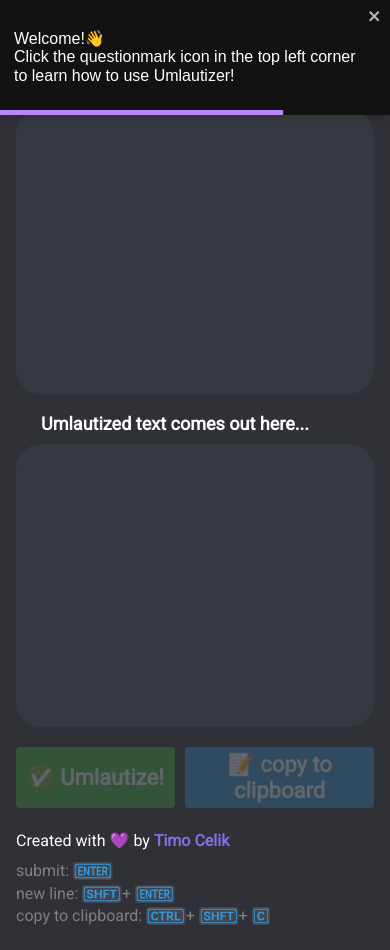
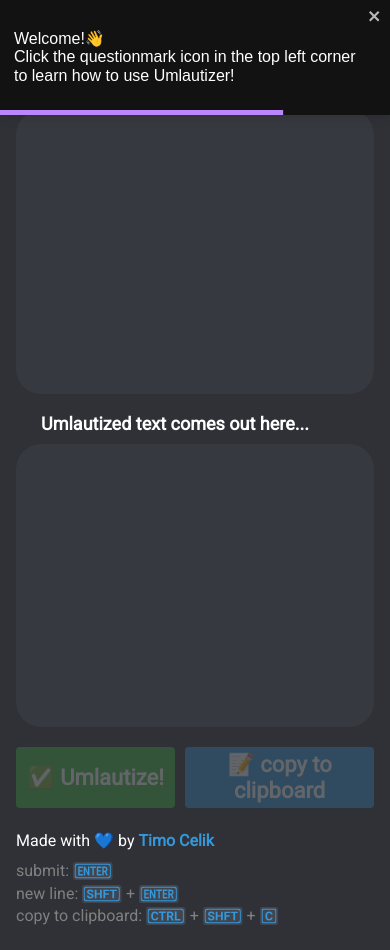
Before and after one commit to timometin/umlautizer, a React (Create React App) app: page / in a window 390 px wide. Built offline with nearby package versions, Linux system fonts and the light colour scheme.

Commit message:
Fix wording of author paragraph and fix bug in footer display on small screens

```diff
--- a/src/App.js
+++ b/src/App.js
@@ -72,7 +72,7 @@ function App() {
         </div>
       </div>
       <Footer>
-        <p>Created with 💜 by <a target="_blank" rel="noreferrer" href="http://celik.io">Timo Celik</a></p>
+        <p>Made with 💙 by <a target="_blank" rel="noreferrer" href="http://celik.io">Timo Celik</a></p>
         <div className="shortcuts">
           <div className="shortcuts-item">
             <p>submit:</p><KeyCapEnter />
--- a/src/index.css
+++ b/src/index.css
@@ -188,7 +188,7 @@ Footer
   margin-inline-end: 0px;
 }
 .footer-item p a {
-  color: #896ce5;
+  color: var(--btn-secondary);
   font-weight: bold;
   text-decoration: none;
 }
@@ -284,7 +284,7 @@ Responsive breakpoints
   .shortcuts-item {
     margin-top: 4px;
   }
-  .shortcuts-item p {
+  .shortcuts-item p:first-child {
     margin: 0px 4px 0px 0px;
   }
 }
```
